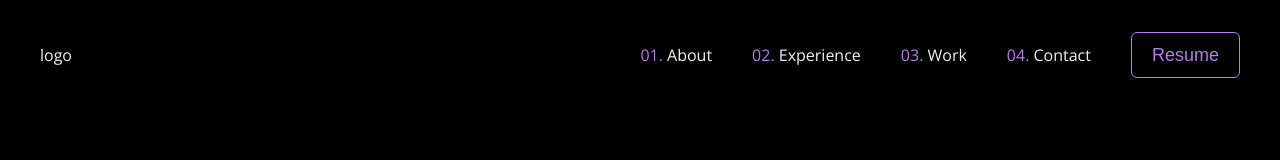
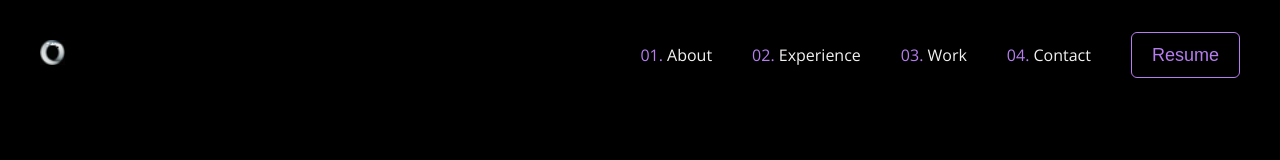
Before and after one commit to Ossama1903/portfolio, a Next.js app: page / in a window 1280 px wide. Shown: the top 160 px of the page. Built offline with nearby package versions, Linux system fonts and the light colour scheme.

Commit message:
logo change

```diff
--- a/app/components/Header/index.tsx
+++ b/app/components/Header/index.tsx
@@ -1,10 +1,15 @@
 import Link from "next/link";
 import ResumeButton from "../ResumeButton";
+import Image from "next/image";
 
 const Header = () => {
   return (
     <nav className="flex py-8 justify-center items-center fixed bg-inherit w-full opacity-95 shadow-2xl z-50">
-      <div className="ml-10">logo</div>
+      <div className="ml-10">
+        <Link href="/">
+          <Image src="/images/logo.png" alt="logo" width={25} height={25} />
+        </Link>
+      </div>
       <ul className="flex ml-auto list-none mr-5">
         <li className="mx-5 opacity-100">
           <Link href="#AboutMe" className="no-underline text-white">
```
Also changed, not shown: public/images/logo.png (added).
